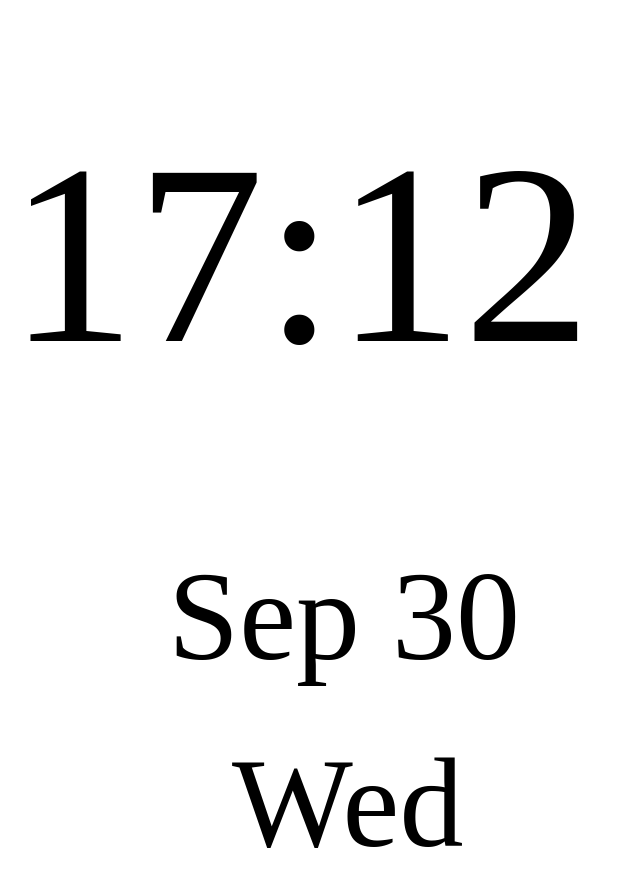
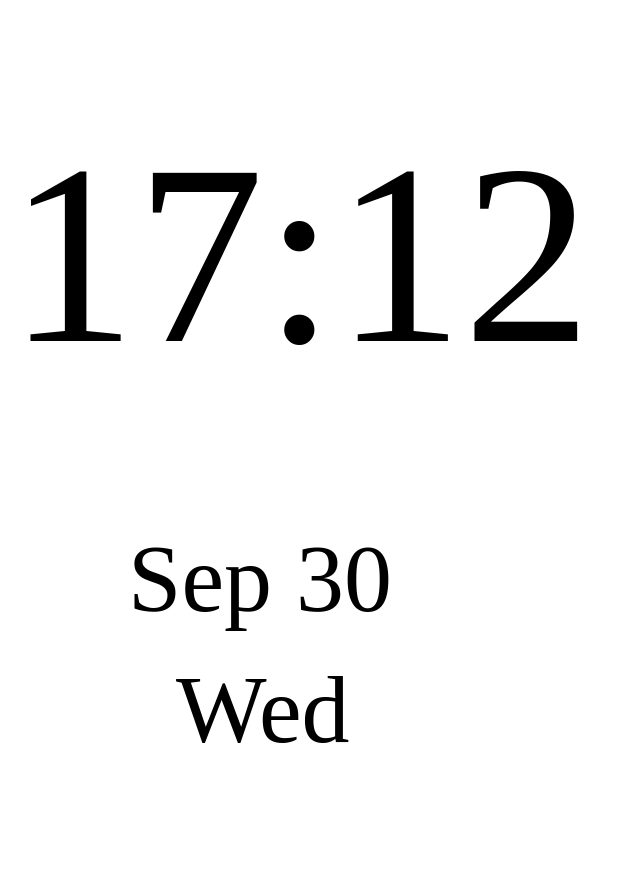
Before and after one commit to MrFuFuFu/mrfufufu.github.io, a Jekyll site: the page clock.html, which Jekyll copies as it is, in a window 1280 px wide. Shown: the top 887 px of the page, without its empty margins (0-640 px from the left). Built offline with Jekyll 4.4.1, drawn with Linux system fonts in a browser that asks for light colours.

Commit message:
Update clock.html

```diff
--- a/clock.html
+++ b/clock.html
@@ -32,8 +32,8 @@
         }
 
         .date {
-          padding-top: 40px;
-          font-size: 8rem;
+          padding-top: 20px;
+          font-size: 6rem;
         }
     </style>
 </head>
```
